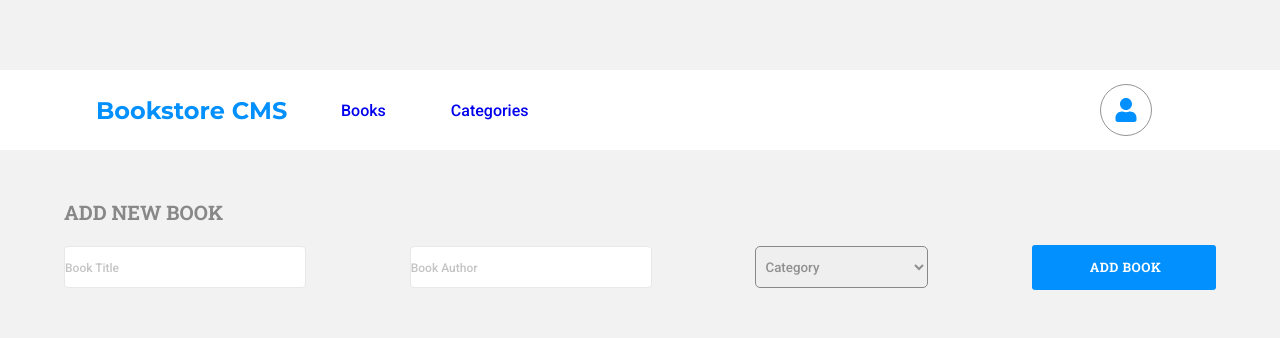
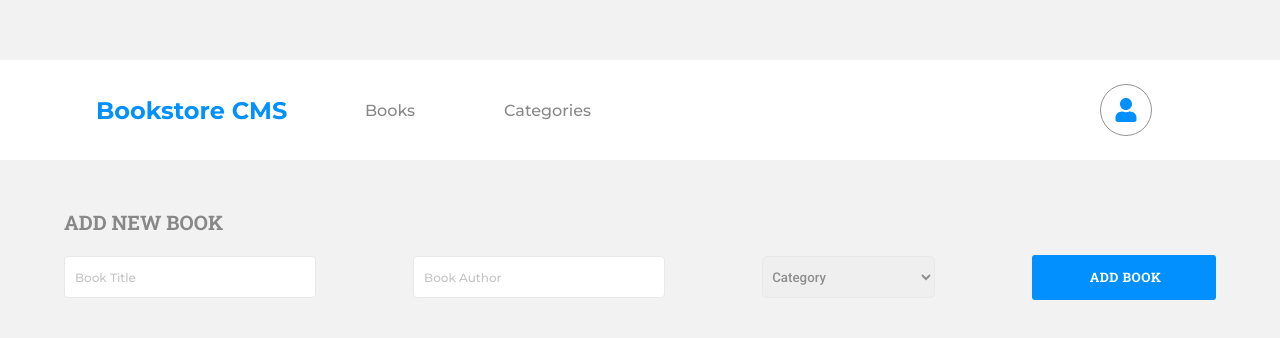
Before and after one commit to dgsierra/Bookstore-React-Redux, a React (Create React App) app: page / in a window 1280 px wide. Shown: the part 220-558 px from the top of the page. Built offline with nearby package versions, Linux system fonts and the light colour scheme; no server answers.

Commit message:
Update style as template

```diff
--- a/src/css/Books.css
+++ b/src/css/Books.css
@@ -1,4 +1,4 @@
-@import url('https://fonts.googleapis.com/css2?family=Montserrat:wght@300;500;700&family=Roboto+Slab:wght@300;700&display=swap');
+@import url('https://fonts.googleapis.com/css2?family=Montserrat:wght@300;500;700&family=Roboto+Slab:wght@300;700;900&display=swap');
 
 .panel-bg {
   display: flex;
@@ -9,8 +9,10 @@
   align-items: center;
   height: 25%;
   width: 85vw;
-  border-radius: 10px;
-  margin-bottom: 2%;
+  border-radius: 4px;
+  margin-bottom: 17px;
+  border: #e8e8e8 1px solid;
+  min-width: 750px;
 }
 
 .container-text {
@@ -68,7 +70,7 @@
   font-family: 'Roboto Slab', serif;
   color: #121212;
   font-size: 2rem;
-  font-weight: 500;
+  font-weight: 700;
 }
 
 .book-category {
@@ -83,11 +85,12 @@
   font-size: 1rem;
   height: 30px;
   width: 100px;
+  background-color: transparent;
 }
 
 .middle-button {
-  border-left: #909090 solid 1px;
-  border-right: #909090 solid 1px;
+  border-left: #e8e8e8 solid 1px;
+  border-right: #e8e8e8 solid 1px;
   padding: 0 10px;
 }
 
@@ -112,6 +115,7 @@ input::placeholder {
 }
 
 .form-title {
+  padding-left: 10px;
   outline: none;
   width: 10%;
   height: 10%;
@@ -120,6 +124,7 @@ input::placeholder {
   border-radius: 4px;
   border: solid 1px #e8e8e8;
   background-color: #fff;
+  font-family: 'Montserrat', sans-serif;
 }
 
 .form-section {
@@ -163,6 +168,7 @@ input::placeholder {
   border-radius: 5px;
   padding-left: 5px;
   border: #888 solid 1px;
+  border: solid 1px #e8e8e8;
 }
 
 .book-progress {
--- a/src/css/Navbar.css
+++ b/src/css/Navbar.css
@@ -8,6 +8,14 @@ ul {
   height: 10%;
   align-items: center;
   margin-left: 7.5%;
+}
+
+.navtext {
+  font-family: 'Montserrat', sans-serif;
+  font-size: 1rem;
+  font-weight: 500;
+  color: #888;
+  margin-left: 1.5rem;
 }
 
 .navbar-logo {
@@ -39,6 +47,7 @@ ul {
   justify-content: space-between;
   width: 100%;
   height: 10%;
+  min-height: 100px;
   background-color: #fff;
   margin-bottom: 3%;
 }
```
